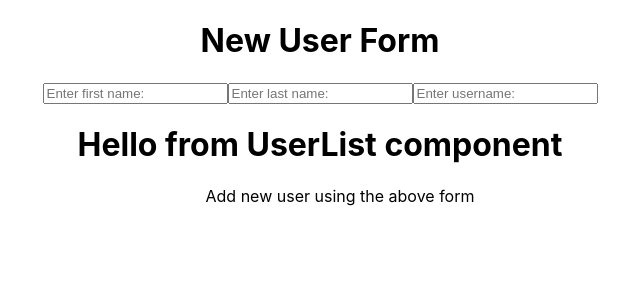
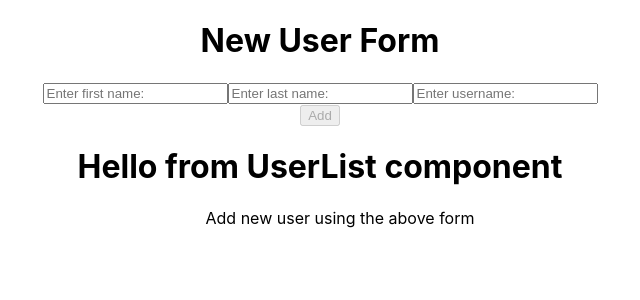
Before and after one commit to bunnydeviloper/user-management-react, a React (Create React App) app: page / in a window 1280 px wide. Shown: the top 300 px of the page, without its empty margins (320-960 px from the left). Built offline with nearby package versions, Linux system fonts and the light colour scheme.

Commit message:
add button to ADD new user

```diff
--- a/src/components/AddUser.js
+++ b/src/components/AddUser.js
@@ -45,6 +45,12 @@ export default class AddUser extends Component {
     return false;
   }
 
+  // if any of the fields (firstName, lastName, username) is blank, we will disable the 'Add' button
+  isDisabled = () => {
+    const { firstName, lastName, username } = this.state.user;
+    return firstName === "" || lastName === "" || username === "";
+  }
+
   render() {
     const { firstName, lastName, username } = this.state.user;
 
@@ -73,6 +79,10 @@ export default class AddUser extends Component {
             />
           </div>
         </form>
+        <button disabled={this.isDisabled()}>
+          Add
+        </button>
+        <p>{this.state.userExist ? "You cannot add an existing users!" : ""}</p>
       </div>
     );
   }
```
